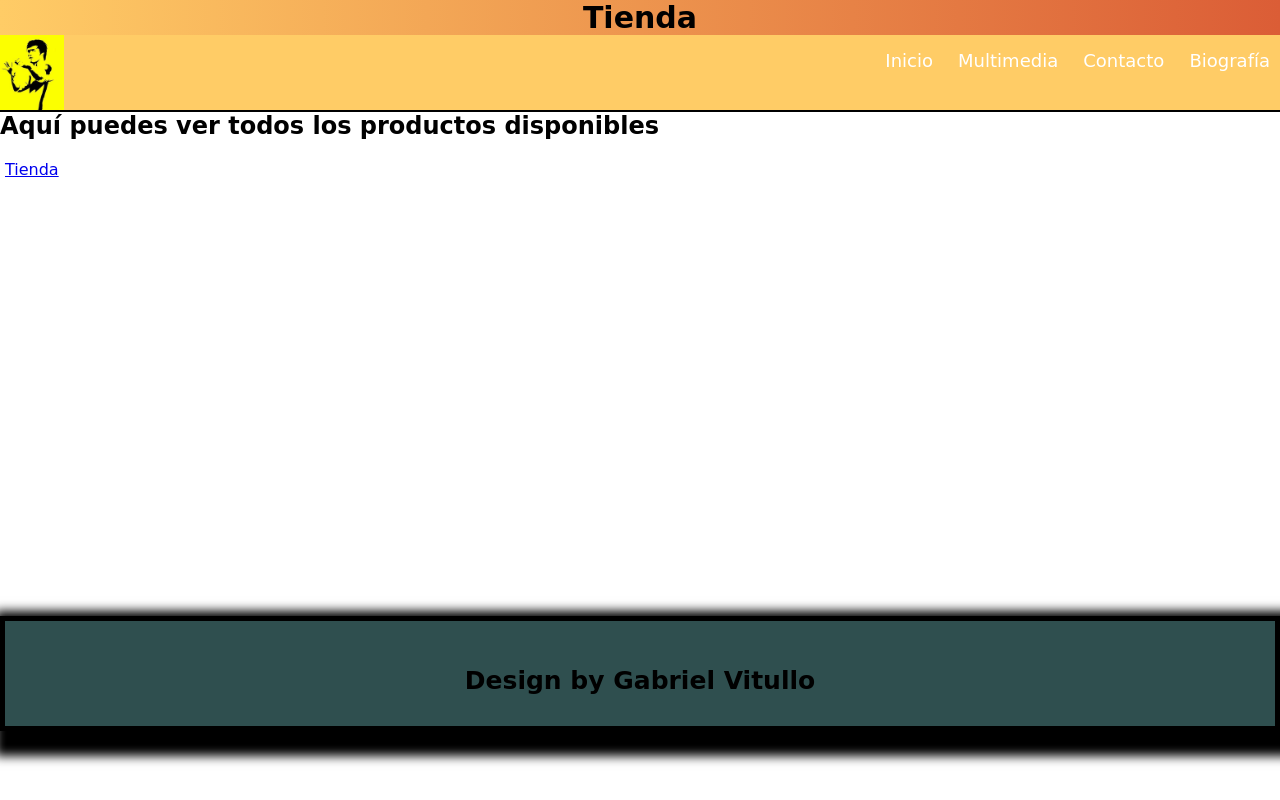
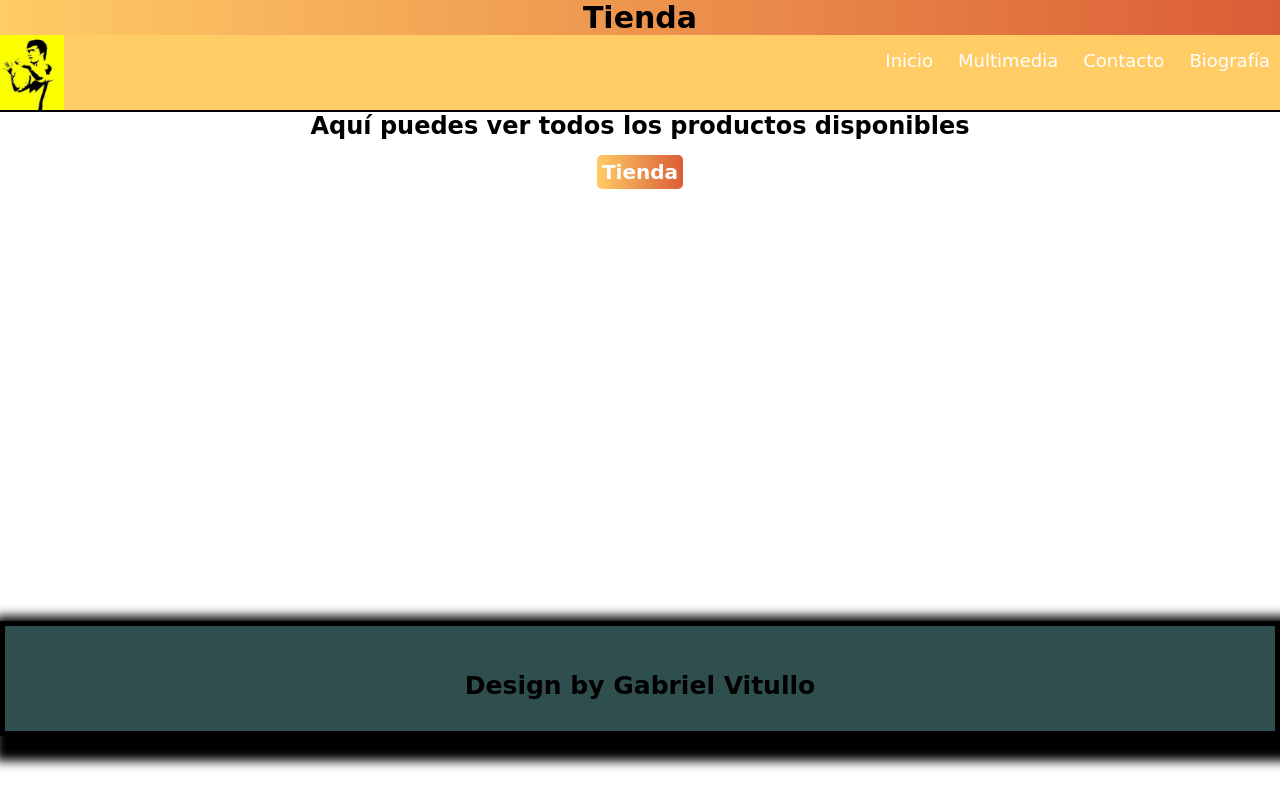
Before and after one commit to GabrielVitt/Repositorio-Proyecto-Bruce-Lee, a plain HTML site: page pages/Tienda.html in a window 1280 px wide. Drawn offline with Linux system fonts and the light colour scheme; a web font is replaced by a local one.

Commit message:
RamaformularioyTiendaTerminada

```diff
--- a/css/style.css
+++ b/css/style.css
@@ -206,7 +206,7 @@ input:focus {
 
 }
 
-.boton1:hover {}
+
 
 .botonsubmitReset {
     display: flex;
@@ -342,10 +342,40 @@ input:focus {
     #ffcc66,#db5d36);
 }
 
+.descripciónTienda {
+    text-align: center;
+
+}
+
+
 .vinculoTienda {
     margin-top: 20px;
-    margin-left: 5px;
+    text-align: center;
+
+
 }
+
+.botonTienda {
+    color: rgb(255, 255, 255);
+    text-decoration: none;
+    list-style-type: none;
+    font-weight: bold;
+    font-size: 20px;
+    background-image: linear-gradient(to right,
+    #ffcc66,#db5d36);
+    border-radius: 5px;
+    padding: 5px;
+
+
+
+}
+
+.botonTienda:hover {
+    background-image: black;
+
+}
+
+
 
 .footerTienda {
     height: 60px;
--- a/pages/Tienda.html
+++ b/pages/Tienda.html
@@ -7,6 +7,7 @@
     <title>Club de fan Bruce Lee</title>
     <link rel="shortcut icon" href="../img/Bruce-Lee-with-Persol-Lentes-Vintage-Mexico-300x300.jpg"  type="image/x-icon">
     <link rel="stylesheet" href="../Css/style.css">
+
 </head>
 <body>
     <header>
@@ -19,11 +20,13 @@
                 <li> <a href="Historia.html">Biografía</a></li>
             </ul>
         </nav>
-        <h2>Aquí puedes ver todos los productos disponibles</h2>
+
+        <h2 class="descripciónTienda">Aquí puedes ver todos los productos disponibles</h2>
     </header>
     <main class="vinculoTienda">
-        <a href="https://shop.brucelee.com/?src=CLNTtopnav&utm_source=brucelee.com&utm_medium=referral&utm_campaign=topnav" target="_blank">Tienda</a>
+        <a class="botonTienda" href="https://shop.brucelee.com/?src=CLNTtopnav&utm_source=brucelee.com&utm_medium=referral&utm_campaign=topnav" target="_blank">Tienda</a>
     </main>
+
 
     <footer>
         <br><br><br><br><br><br><br><br><br><br><br><br><br><br><br><br><br><br><br><br><br><br><br>
```
Also changed, not shown: index.html (+2 -0 lines), pages/Multimedia.html (+7 -2 lines).
